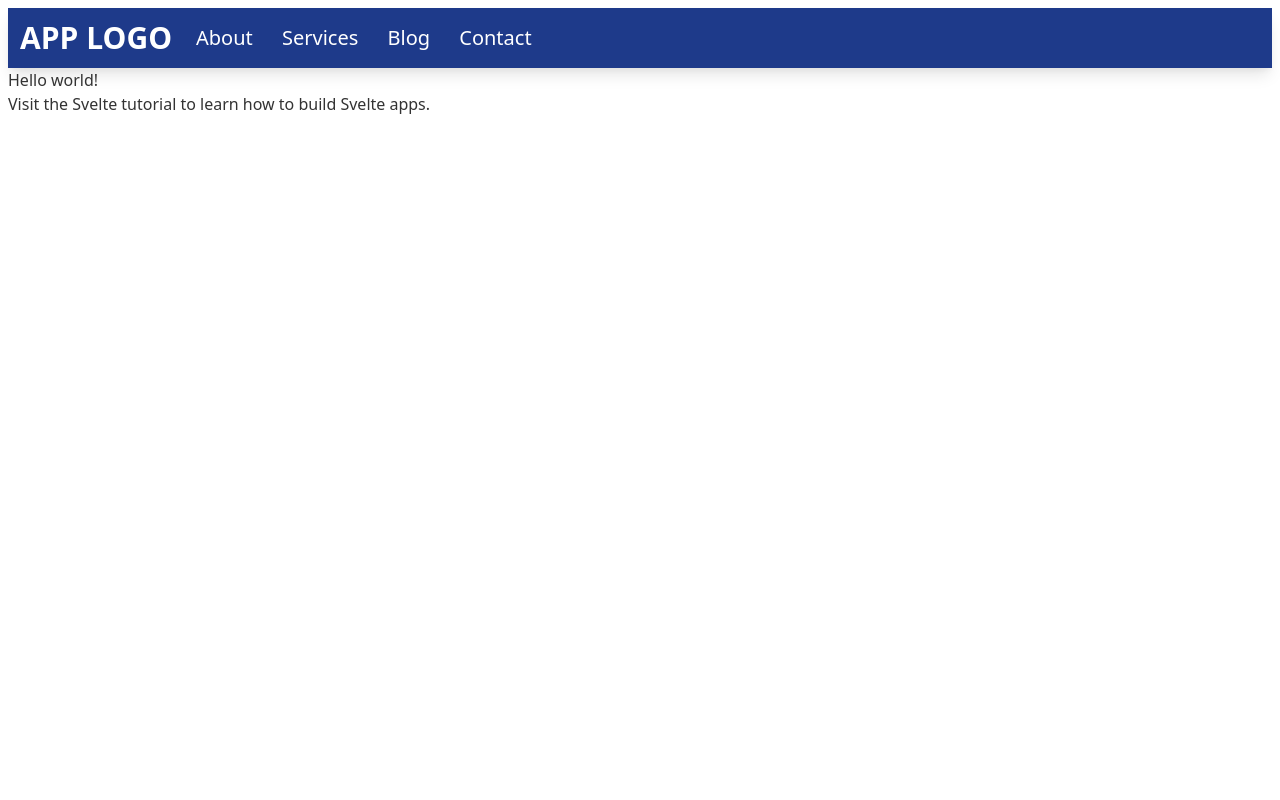
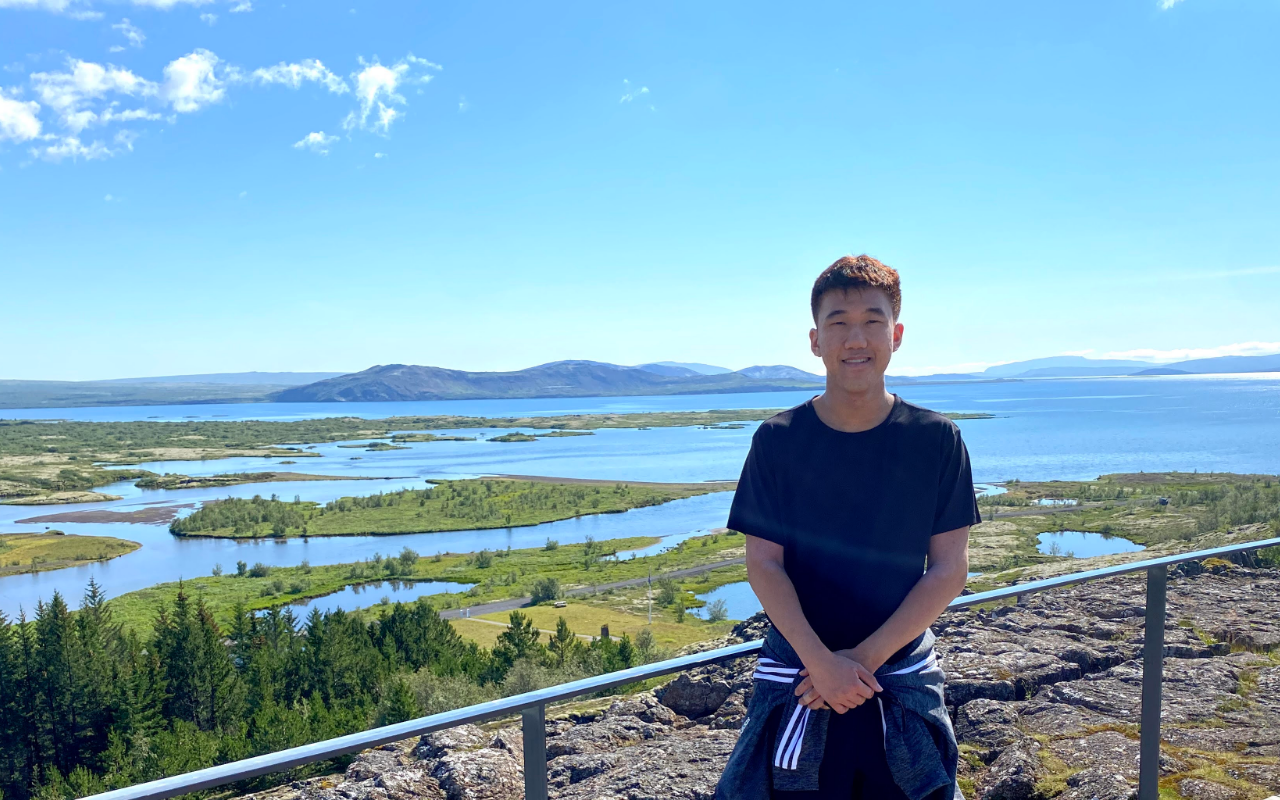
Before and after one commit to MatzoMT/personal-website, a Svelte app in the folder matthew-tzou-website/: page / in a window 1280 px wide. Built offline with nearby package versions, Linux system fonts and the light colour scheme.

Commit message:
added: me in homepage

```diff
--- a/matthew-tzou-website/src/App.svelte
+++ b/matthew-tzou-website/src/App.svelte
@@ -1,40 +1,28 @@
 <script>
 	export let name;
+	import Experience from './Experience.svelte';
+	let src="./meiniceland.png";
 </script>
 
-<main>
-	<nav class="bg-blue-900 shadow-lg">
-		<div class="container mx-auto">
-		  <div class="sm:flex">
-			<a href="#" class="text-white text-3xl font-bold p-3">APP LOGO</a>
 
-			<!-- Menus -->
-			<div class="ml-55 mt-4">
-			  <ul class="text-white sm:self-center text-xl">
-				<li class="sm:inline-block">
-				  <a href="#" class="p-3 hover:text-red-900">About</a>
-				</li>
-				<li class="sm:inline-block">
-				  <a href="#" class="p-3 hover:text-red-900">Services</a>
-				</li>
-				<li class="sm:inline-block">
-				  <a href="#" class="p-3 hover:text-red-900">Blog</a>
-				</li>
-				<li class="sm:inline-block">
-				  <a href="#" class="p-3 hover:text-red-900">Contact</a>
-				</li>
-			  </ul>
-			</div>
-
-		  </div>
-		</div>
-	  </nav>
-	<h1>Hello {name}!</h1>
-	<p>Visit the <a href="https://svelte.dev/tutorial">Svelte tutorial</a> to learn how to build Svelte apps.</p>
-</main>
+<section class="w-full h-screen">
+	<img
+	  src="images/meiniceland.jpeg"
+	  class="object-cover w-full h-full"
+	  alt="Image alt text"
+	/>
+  </section>
 
 <style global lang="postcss">
 	@tailwind base;
 	@tailwind components;
 	@tailwind utilities;
+	html,
+body {
+    width: 100%;
+    height: 100%;
+    margin: 0;
+    padding: 0;
+    overflow-x: hidden;
+}
   </style>
--- /dev/null
+++ b/matthew-tzou-website/src/Experience.svelte
@@ -0,0 +1,10 @@
+<h1>
+    {company}
+</h1>
+
+
+<script>
+	export let company = "";
+    export let dates = "";
+    export let bullets = [];
+</script>
```
Also changed, not shown: matthew-tzou-website/public/images/meiniceland.jpeg (added).
